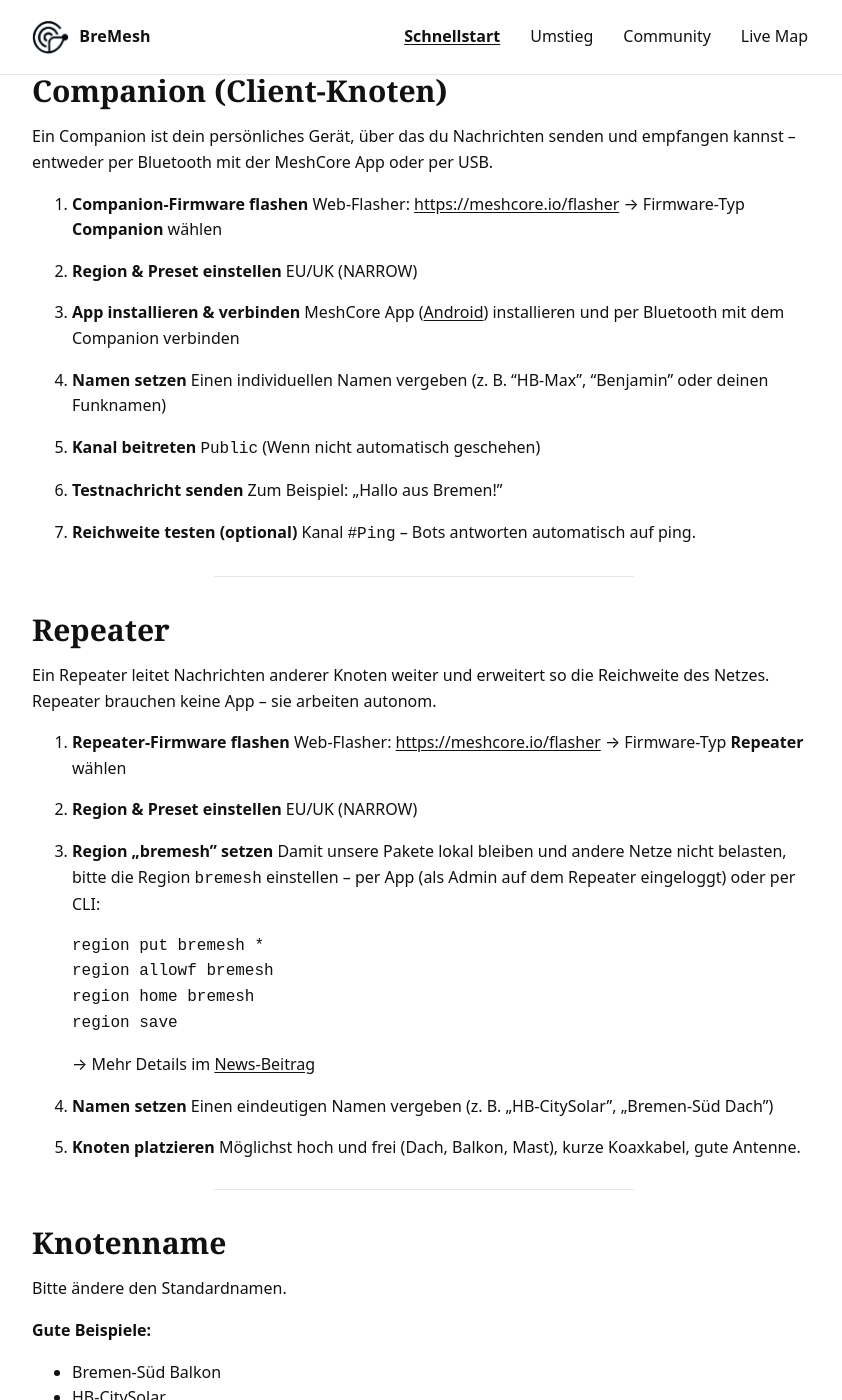
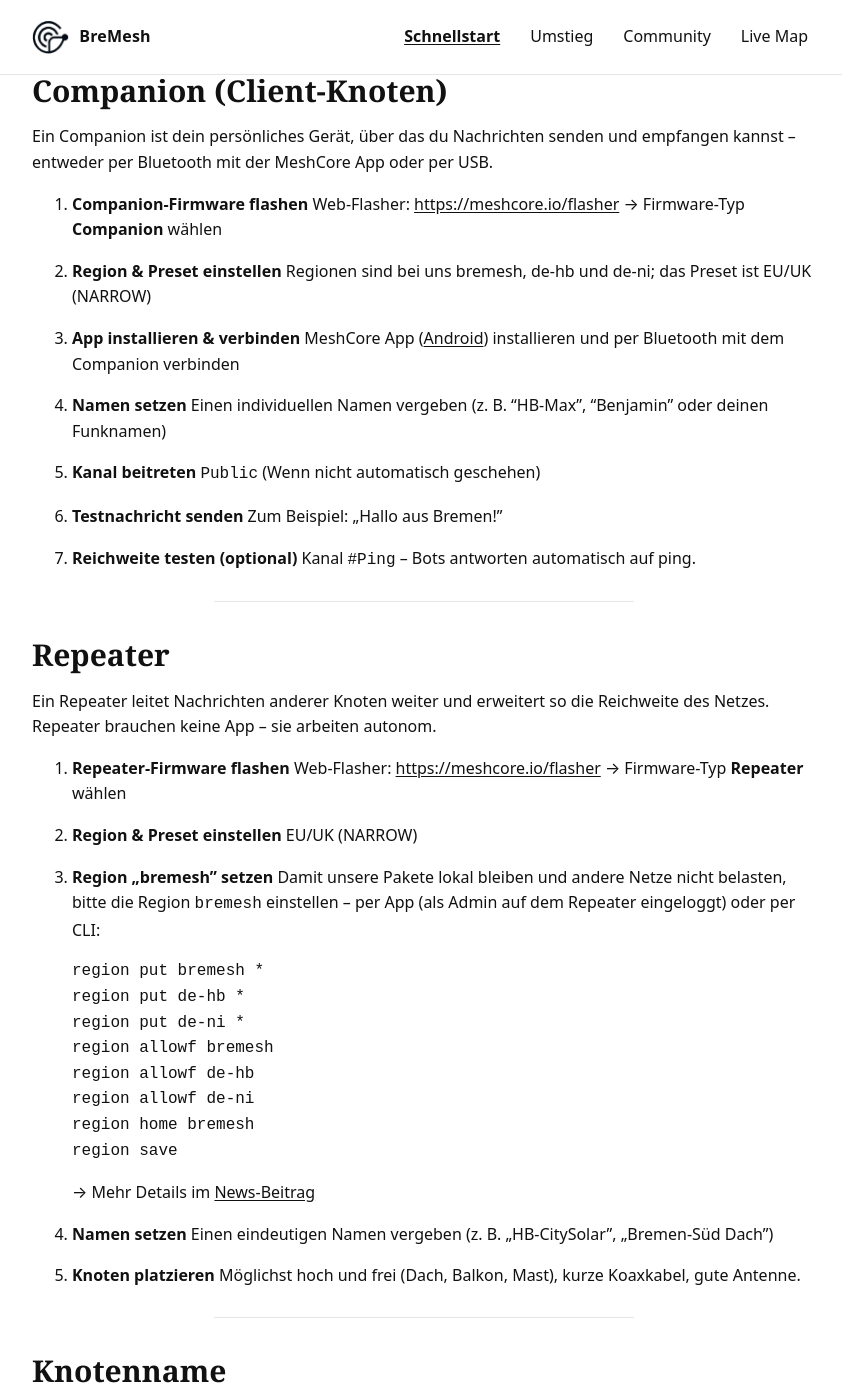
Before and after one commit to NordCen/BreMeshPeople, a Jekyll site: the page built from moin.md, in a window 1280 px wide and 1400 px high, scrolled down 408 px. Shown: the whole window, without its empty margins (216-1058 px from the left). Built offline with Jekyll 4.4.1, drawn with Linux system fonts in a browser that asks for light colours.

Commit message:
Regions angepasst

````diff
--- a/moin.md
+++ b/moin.md
@@ -14,7 +14,7 @@ Ein Companion ist dein persönliches Gerät, über das du Nachrichten senden und
    Web-Flasher: [https://meshcore.io/flasher](https://meshcore.io/flasher) → Firmware-Typ **Companion** wählen
 
 2. **Region & Preset einstellen**
-   EU/UK (NARROW)
+   Regionen sind bei uns bremesh, de-hb und de-ni; das Preset ist EU/UK (NARROW)
 
 3. **App installieren & verbinden**
    MeshCore App ([Android](https://play.google.com/store/apps/details?id=com.liamcottle.meshcore.android)) installieren und per Bluetooth mit dem Companion verbinden
@@ -47,7 +47,11 @@ Ein Repeater leitet Nachrichten anderer Knoten weiter und erweitert so die Reich
    Damit unsere Pakete lokal bleiben und andere Netze nicht belasten, bitte die Region `bremesh` einstellen – per App (als Admin auf dem Repeater eingeloggt) oder per CLI:
    ```
    region put bremesh *
+   region put de-hb *
+   region put de-ni *
    region allowf bremesh
+   region allowf de-hb
+   region allowf de-ni
    region home bremesh
    region save
    ```
````
